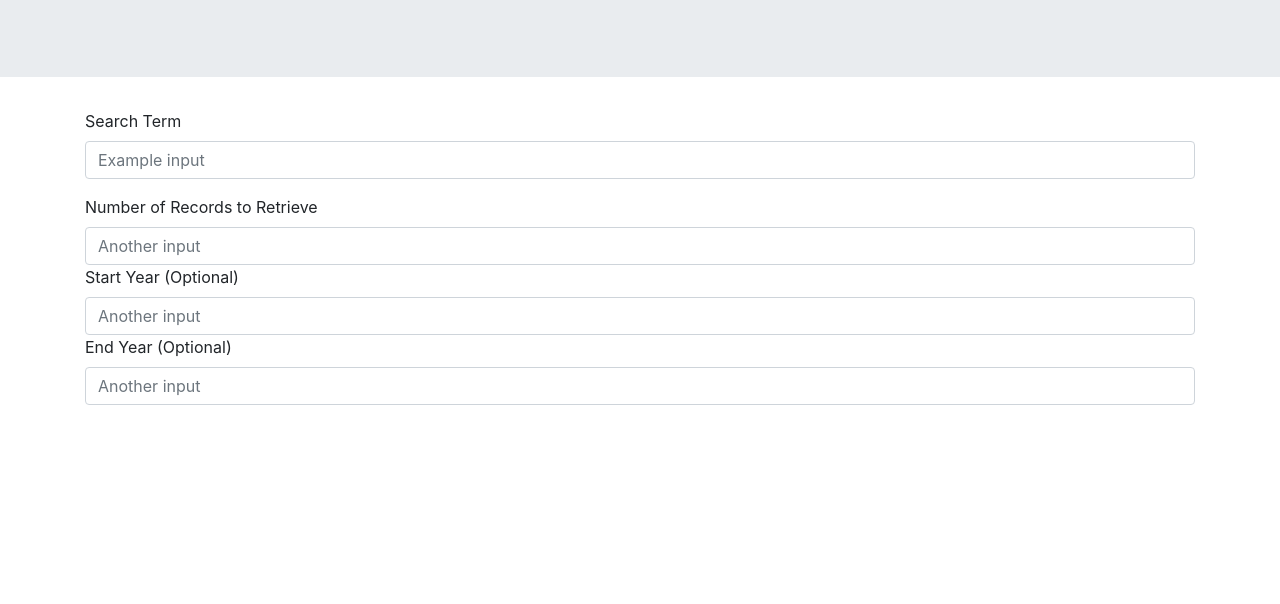
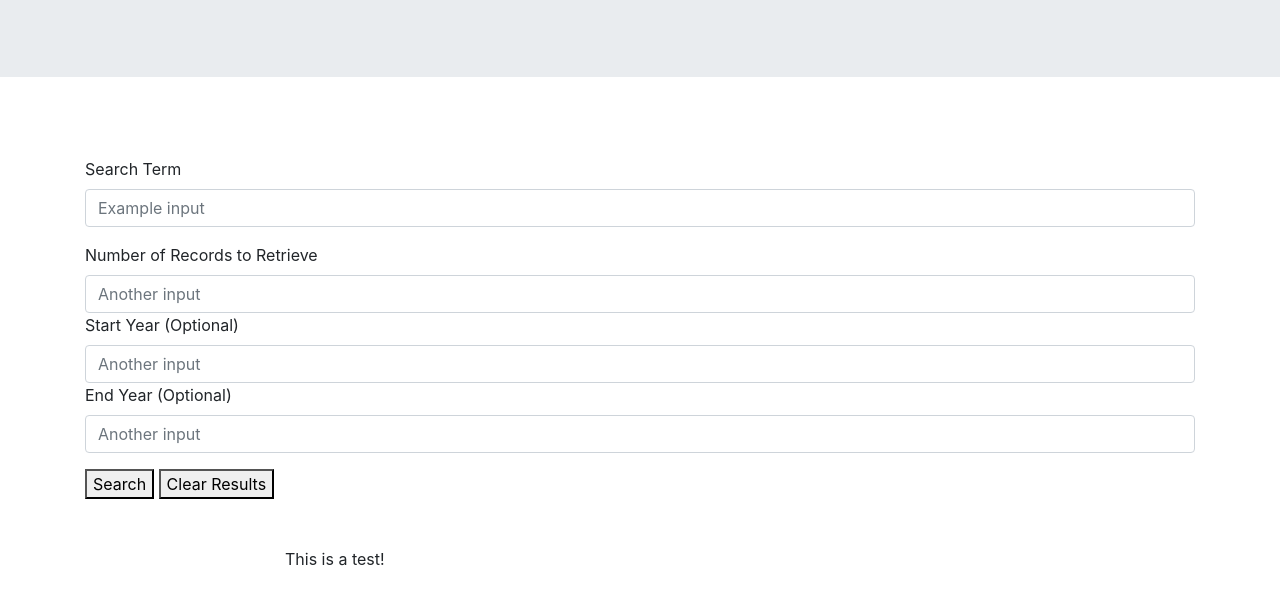
Before and after one commit to h4nds0m3j4ck/New-York-Times-Search, a plain HTML site: page index.html in a window 1280 px wide. Shown: the part 172-776 px from the top of the page. Drawn offline with nearby package versions, Linux system fonts and the light colour scheme.

Commit message:
added columns to the bottom row. Still need box for the forms and the article results

```diff
--- a/index.html
+++ b/index.html
@@ -1,14 +1,17 @@
 <!DOCTYPE html>
 <html lang="en">
+
 <head>
     <meta charset="UTF-8">
     <meta name="viewport" content="width=device-width, initial-scale=1.0">
     <meta http-equiv="X-UA-Compatible" content="ie=edge">
     <!-- CSS Links-->
-   <link rel="stylesheet" href="https://stackpath.bootstrapcdn.com/bootstrap/4.1.1/css/bootstrap.min.css" integrity="sha384-WskhaSGFgHYWDcbwN70/dfYBj47jz9qbsMId/iRN3ewGhXQFZCSftd1LZCfmhktB" crossorigin="anonymous">
+    <link rel="stylesheet" href="https://stackpath.bootstrapcdn.com/bootstrap/4.1.1/css/bootstrap.min.css" integrity="sha384-WskhaSGFgHYWDcbwN70/dfYBj47jz9qbsMId/iRN3ewGhXQFZCSftd1LZCfmhktB"
+        crossorigin="anonymous">
     <link rel="stylesheet" type="text/css" href="assets/css/style.css">
     <!-- JS Link-->
-   <script src="https://code.jquery.com/jquery-3.3.1.slim.min.js" integrity="sha384-q8i/X+965DzO0rT7abK41JStQIAqVgRVzpbzo5smXKp4YfRvH+8abtTE1Pi6jizo" crossorigin="anonymous"></script>
+    <script src="https://code.jquery.com/jquery-3.3.1.slim.min.js" integrity="sha384-q8i/X+965DzO0rT7abK41JStQIAqVgRVzpbzo5smXKp4YfRvH+8abtTE1Pi6jizo"
+        crossorigin="anonymous"></script>
     <title>NYT Search</title>
 </head>
 
@@ -18,7 +21,7 @@
 
 
     </Header>
-
+<!--Jumbotron for a big header!!! :p-->
     <div class="jumbotron jumbotron-fluid">
         <div class="container">
             <h1 class="display-4">New York Times Search</h1>
@@ -56,6 +59,10 @@
              </section>
 
    </div> -->
+
+<!--Search Parameter Box-->
+   <br>
+   <br>
     <form>
         <div class="container">
             <div class="form-group">
@@ -74,10 +81,31 @@
                     </div>
                 </div>
     </form>
+    <!--Search and Clear Buttons-->
+    <div class="buttons">
+        <button type="button">Search</button>
+        <button type="button">Clear Results</button>
+    </div>
+    <br>
+    <br>
+    <!--Top Articles Div where the articles are shown-->
+    <div class="container">
+        <div class="row">
+            <!--blank column to center align articles box from the left-->
+            <div class="col-sm-2">
+            </div>
+            <!--Columns where the articles will show-->
+            <div class="col-sm-8">
+                This is a test!
+            </div>
+            <!--empty column to align articles box from the right-->
+            <div class="col-sm-2">
+            </div>
+    </div>
 
     <footer>
 
-             </div>
+
     </footer>
 </body>
 
```
Lines whose indentation alone changed are shown as unchanged.
